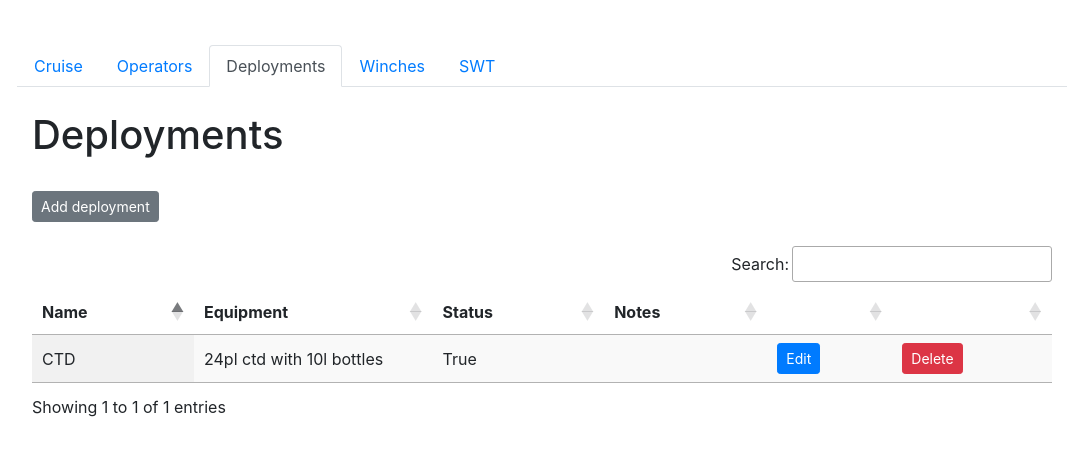
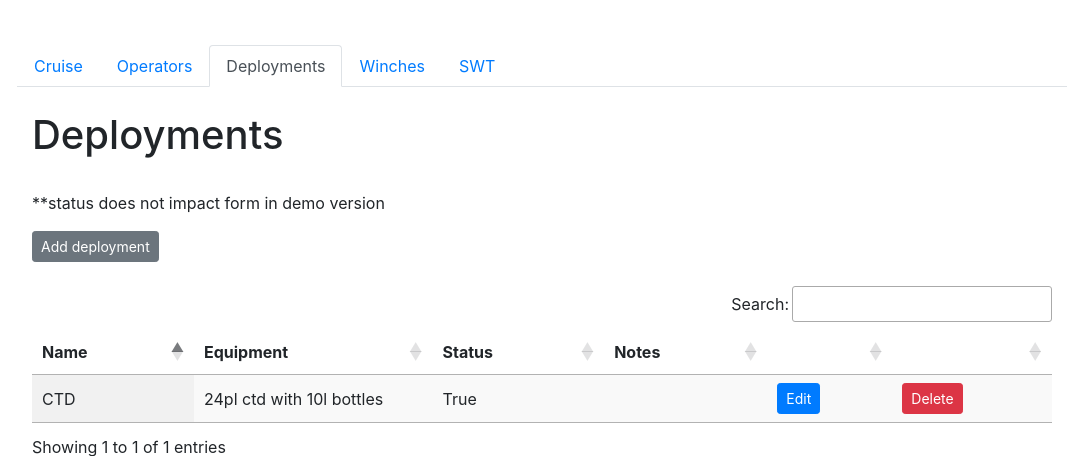
Before and after one commit to bkclarke/winch_logger_rvtec, a Django app: page /wwdb/configuration/cruiseconfiguration/ in a window 1280 px wide, after a click on "Deployments". Shown: the part 262-718 px from the top of the page, without its empty margins (98-1181 px from the left). Before the commit the page ends 679 px from the top, so only its background shows below. Run offline with Django 4.2, Linux system fonts and the light colour scheme; data comes from the database, SQL or seed files in the repository; some libraries are stand-ins or nearby versions.

Commit message:
add demo version notes

```diff
--- a/wwdb/templates/wwdb/configuration/cruiseconfiguration.html
+++ b/wwdb/templates/wwdb/configuration/cruiseconfiguration.html
@@ -88,6 +88,7 @@
                 <div hx-headers='{"X-CSRFToken": "{{ csrf_token }}"}'>
                     <h1>Deployments</h1>
                     </br>
+                    <p>**status does not impact form in demo version</p>
                     <button type="button" class="btn btn-secondary btn-sm"
                             hx-get="{% url 'deploymenttableadd' %}"
                             hx-target="next tbody"
```
